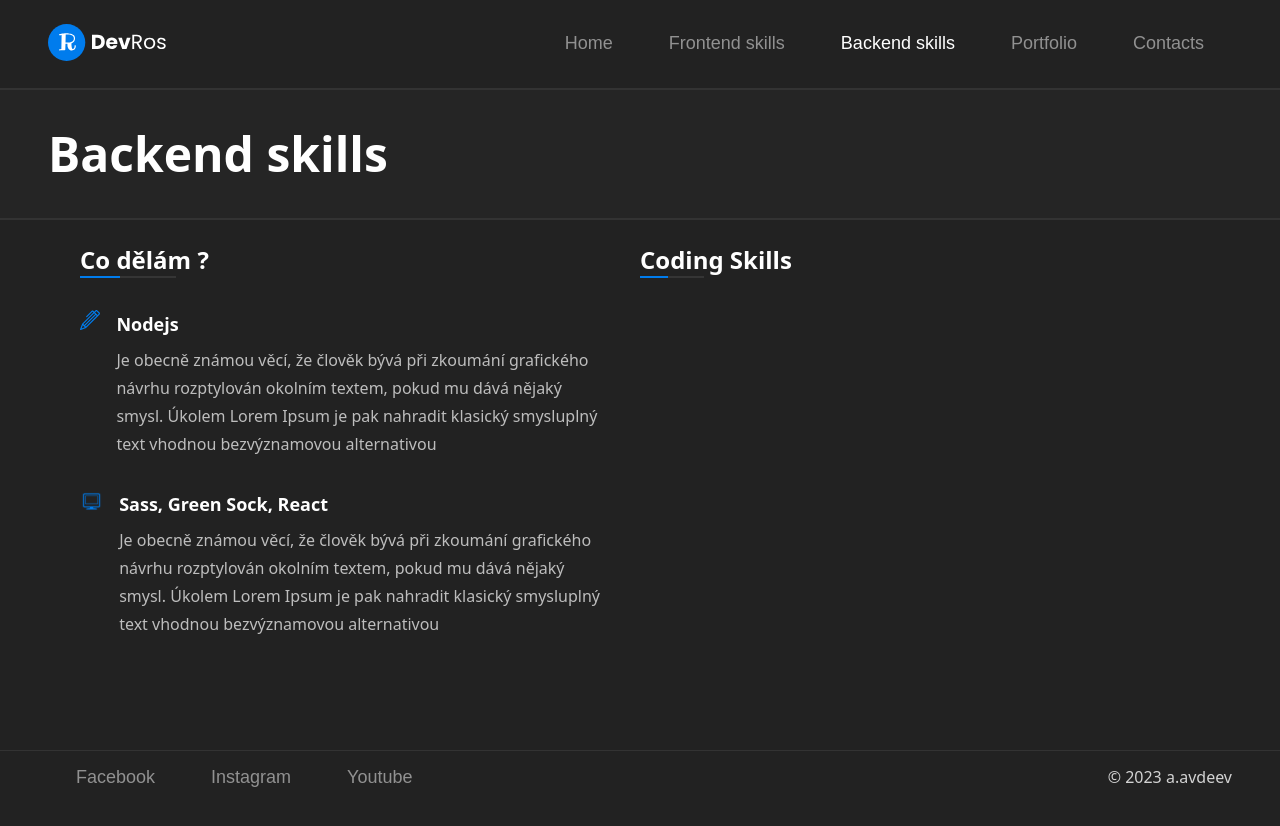
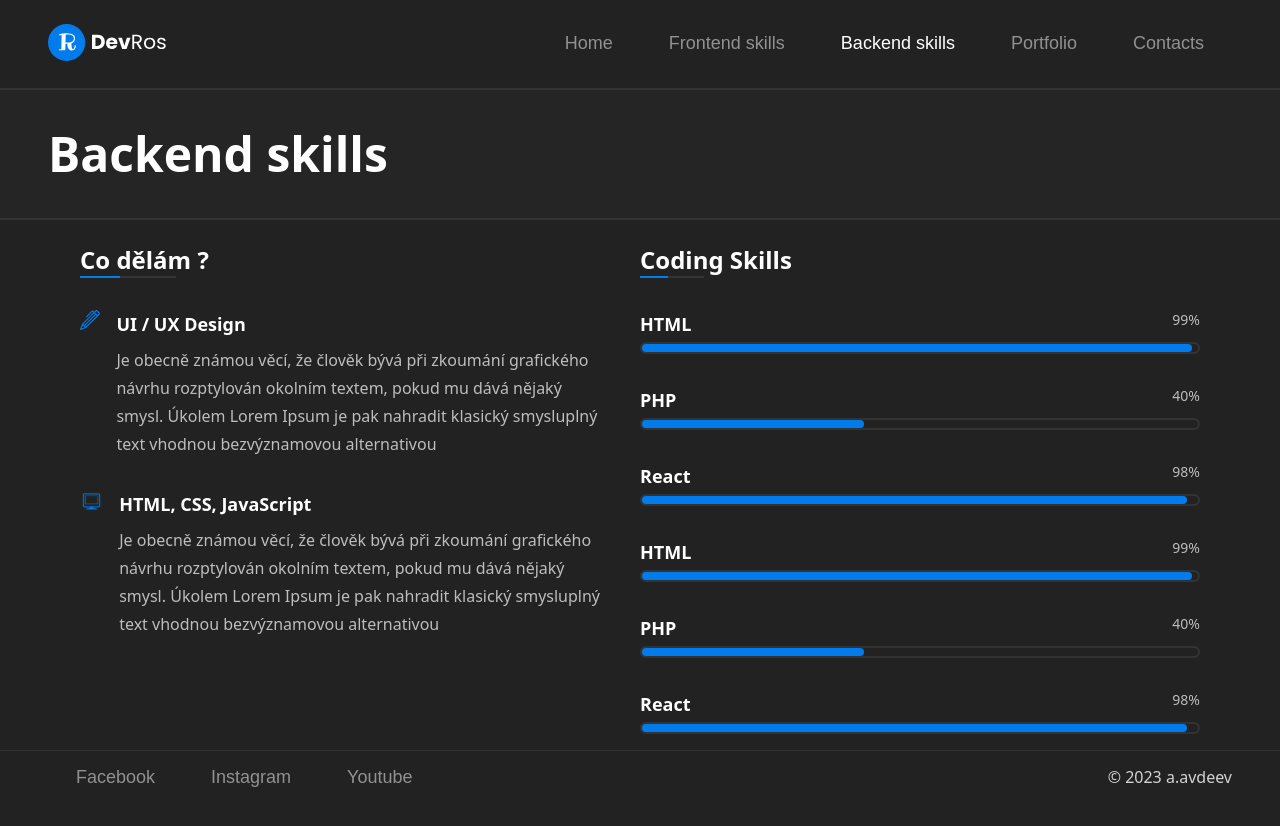
Before and after one commit to AndreyAvdeev/a.avdeev.github.io, a Next.js app: page /skills-back in a window 1280 px wide. Shown: the top 826 px of the page. Before the commit the page ends 800 px from the top, so only its background shows below. Built offline with nearby package versions, Linux system fonts and the light colour scheme.

Commit message:
Add
back skills ProgressBar

```diff
--- a/app/skills-back/page.tsx
+++ b/app/skills-back/page.tsx
@@ -1,11 +1,10 @@
 "use client";
 
-import { useRouter } from "next/navigation";
+import ProgressBar from "@/components/ProgressBar";
 import Image from "next/image";
 
 import monitorIcon from "@/public/monitor.svg";
 import penIcon from "@/public/pen.svg";
-
 
 export default function BackSkills() {
   return (
@@ -32,7 +31,7 @@ export default function BackSkills() {
               />
             </div>
             <div>
-            <h3 className="text-white font-bold text-lg">Nodejs</h3>
+              <h3 className="text-white font-bold text-lg">UI / UX Design</h3>
               <p className="text-gray-200 leading-7 mt-2">
                 Je obecně známou věcí, že člověk bývá při zkoumání grafického
                 návrhu rozptylován okolním textem, pokud mu dává nějaký smysl.
@@ -53,9 +52,9 @@ export default function BackSkills() {
             </div>
             <div>
               <h3 className="text-white font-bold text-lg">
-              Sass, Green Sock, React
+                HTML, CSS, JavaScript
               </h3>
-            <p className="text-gray-200 leading-7 mt-2 mb-6">
+              <p className="text-gray-200 leading-7 mt-2">
                 Je obecně známou věcí, že člověk bývá při zkoumání grafického
                 návrhu rozptylován okolním textem, pokud mu dává nějaký smysl.
                 Úkolem Lorem Ipsum je pak nahradit klasický smysluplný text
@@ -69,8 +68,23 @@ export default function BackSkills() {
             Coding Skills
           </h2>
           <div className="h-0.5 bg-gray-450 w-16 before:content-[''] before:block before:h-0.5 before:w-7 before:bg-blue"></div>
-        <div className="flex my-8 mr-8">
-
+          <div className="mt-8">
+            <ProgressBar title="HTML" percent={99} />
+          </div>
+          <div className="mt-8">
+            <ProgressBar title="PHP" percent={40} />
+          </div>
+          <div className="mt-8">
+            <ProgressBar title="React" percent={98} />
+          </div>
+          <div className="mt-8">
+            <ProgressBar title="HTML" percent={99} />
+          </div>
+          <div className="mt-8">
+            <ProgressBar title="PHP" percent={40} />
+          </div>
+          <div className="mt-8">
+            <ProgressBar title="React" percent={98} />
           </div>
         </article>
       </div>
--- a/app/skills-front/page.tsx
+++ b/app/skills-front/page.tsx
@@ -1,6 +1,5 @@
 "use client";
 
-import { useRouter } from "next/navigation";
 import Image from "next/image";
 import ProgressBar from "@/components/ProgressBar";
 
```
Lines whose indentation alone changed are shown as unchanged.
